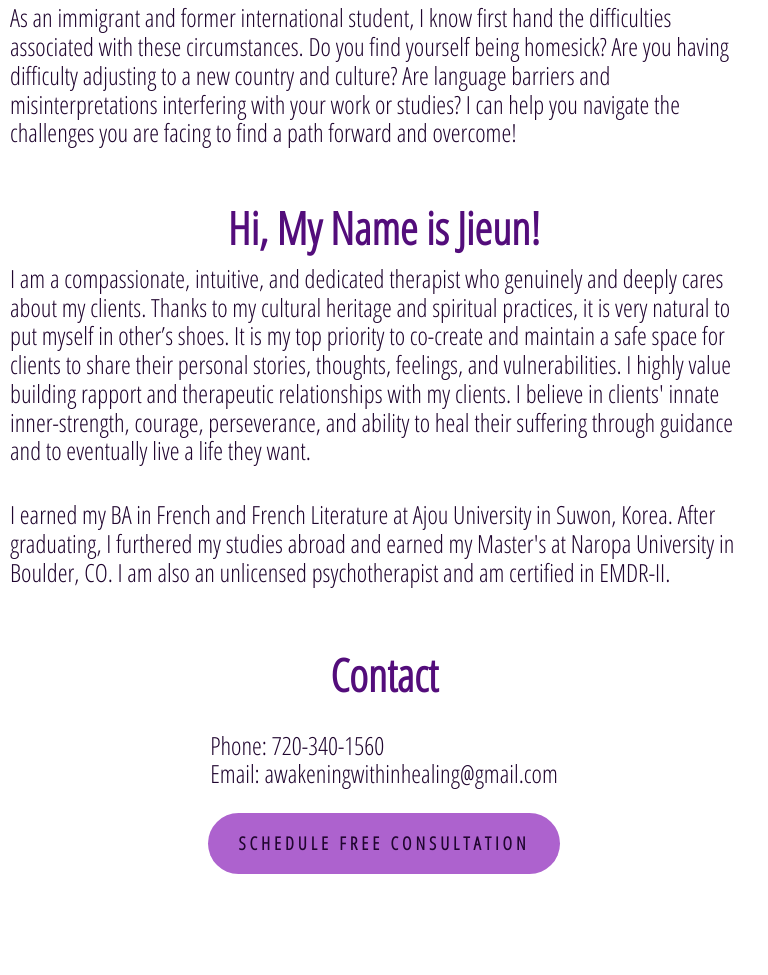
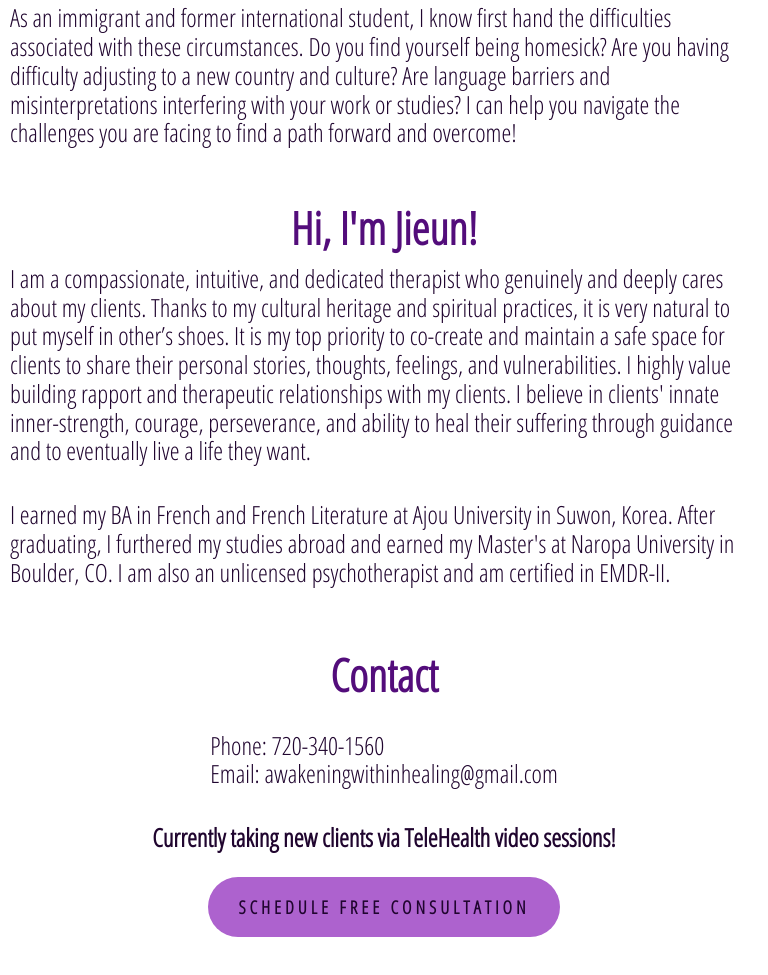
Before and after one commit to Virtud87/AWH, a website built with Parcel: page index.html in a window 768 px wide. Shown: the part 1807-2782 px from the top of the page. Before the commit the page ends 2731 px from the top, so only its background shows below. Built offline with nearby package versions, Linux system fonts and the light colour scheme.

Commit message:
Updated home bottom margin.

```diff
--- a/css/styles.css
+++ b/css/styles.css
@@ -46,6 +46,10 @@ h2:last-of-type {
 
 .body__p {
   margin-top: 1rem;
+}
+
+#tele {
+  font-weight: bold;
 }
 
 #quote {
@@ -129,6 +133,12 @@ a {
   margin-top: 3rem;
 }
 
+@media screen and (min-width: 480px) and (max-width: 780px) and (orientation: landscape) {
+  #home {
+    margin-bottom: 3rem;
+  }
+}
+
 /* Navigation Bar */
 .nav {
   background-color: var(--color-primary);
--- a/index.html
+++ b/index.html
@@ -118,7 +118,7 @@
     </div>
     <div id="about" class="block">
       <section class="about">
-        <h2>Hi, My Name is Jieun!</h2>
+        <h2>Hi, I'm Jieun!</h2>
         <p class="body__p">
           I am a compassionate, intuitive, and dedicated therapist who genuinely
           and deeply cares about my clients. Thanks to my cultural heritage and
@@ -140,6 +140,9 @@
         <p class="body__p">
           Phone: 720-340-1560<br />Email: awakeningwithinhealing@gmail.com
         </p>
+        <p id="tele" class="body__p">
+          Currently taking new clients via TeleHealth video sessions!
+        </p>
         <a
           href="mailto:awakeningwithinhealing@gmail.com"
           class="link btn btn--primary"
```
